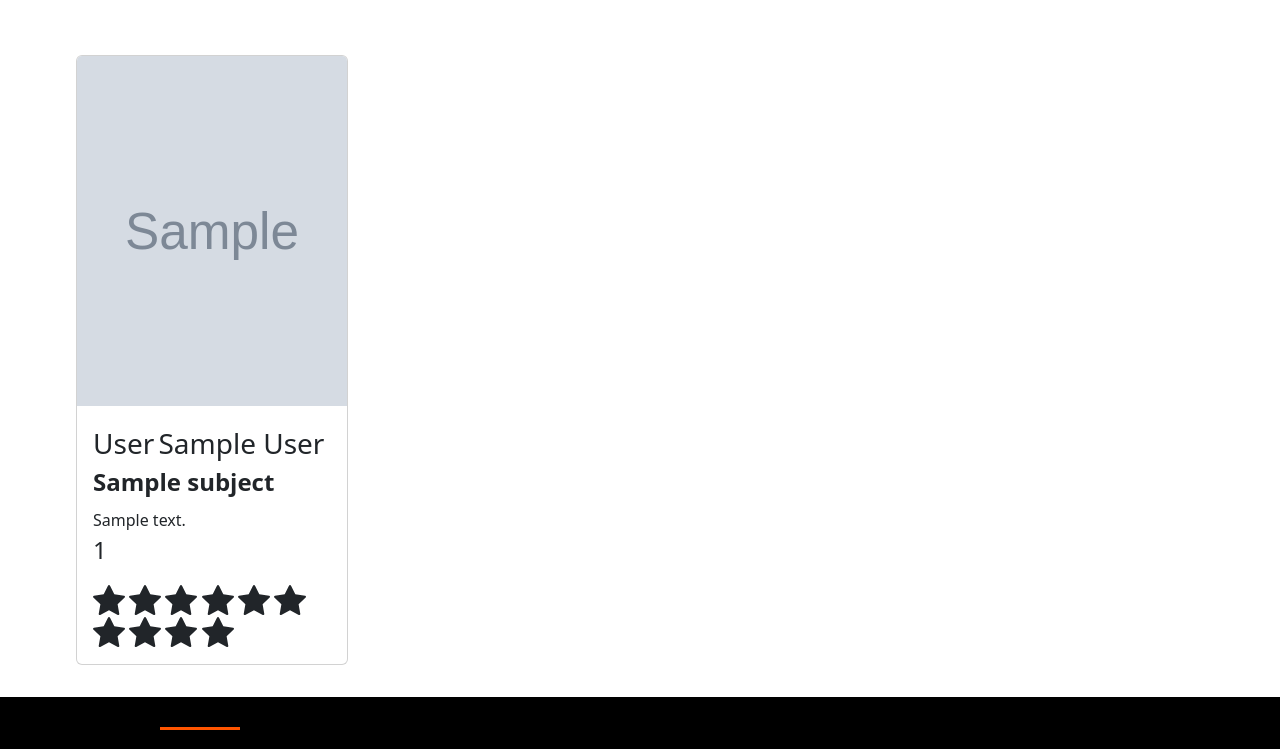
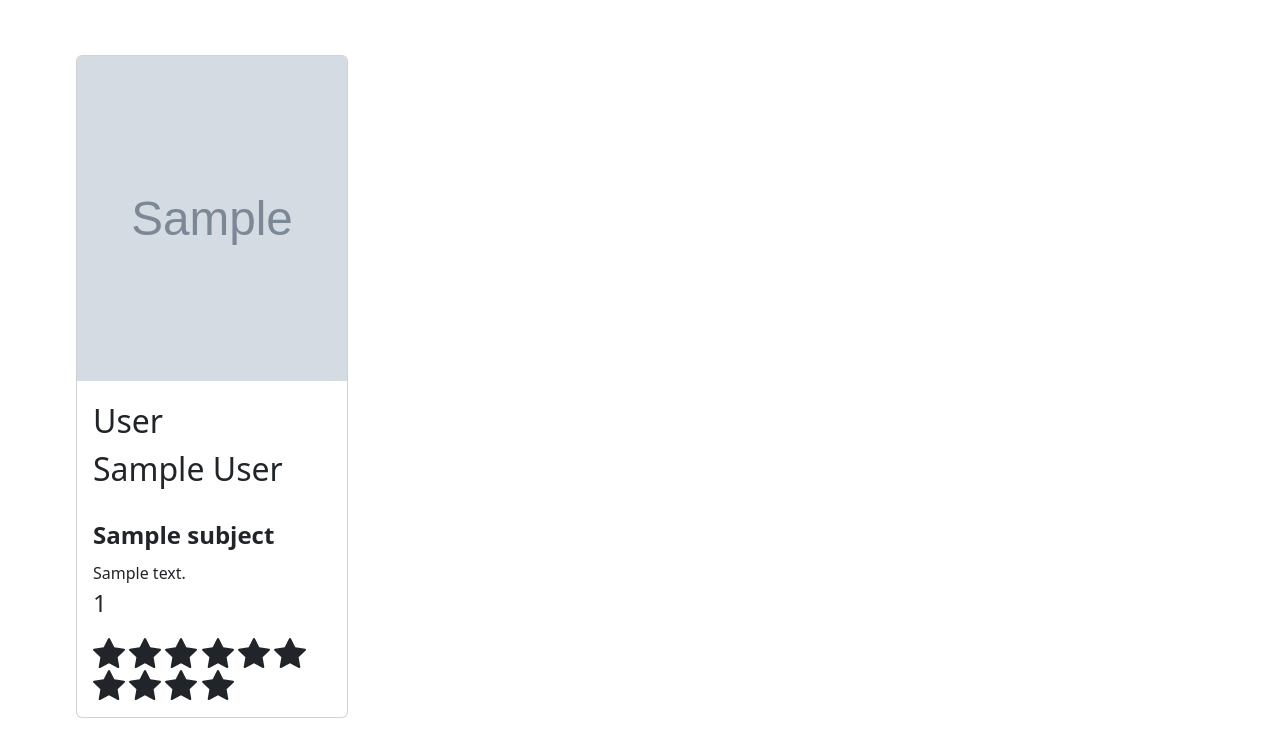
Before and after one commit to DaniilRoitenberg688/youngrep1, a Flask app: page /teachers in a window 1280 px wide. Shown: the part 1677-2426 px from the top of the page. Run offline with Flask 3, Linux system fonts and the light colour scheme; tables that the repository leaves empty hold one stand-in row (values such as "Sample post"); grey boxes marked "Sample" are stand-in pictures; some libraries are stand-ins or nearby versions.

Commit message:
edit teacher card

```diff
--- a/app/templates/main/teachers.html
+++ b/app/templates/main/teachers.html
@@ -124,12 +124,11 @@
 
                         <div class="col-lg-3 col-md-4 col-sm-10 col-12 m-lg-3">
                             <div class="card mb-3">
-                                <img class="card-img-top img-fluid" style="height: 350px; width: auto"
+                                <img class="card-img-top img-fluid" style="height: 325px; width: auto"
                                      src="/static/teachers_images/{{ teacher.image }}"
                                      onclick="location.href='/teacher_profile/{{ teacher.id }}'">
                                 <div class="card-body" onclick="location.href='/teacher_profile/{{ teacher.id }}'">
-                                    <span class="card-title mb-1 fs-3">{{ teacher.surname }}</span>
-                                    <span class="card-title mb-3 fs-3">{{ teacher.name }}</span>
+                                    <p class="card-title mb-4 fs-2">{{ teacher.surname }}<br>{{ teacher.name }}</p>
                                     <p class="card-text mb-2 fs-4"><b>{{ teacher.subjects[0].name }}</b></p>
                                     <p style="  display: -webkit-box;
   -webkit-line-clamp: 2;
```
